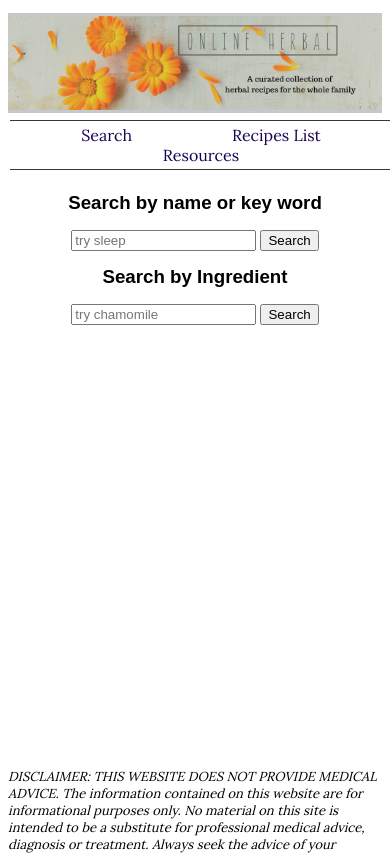
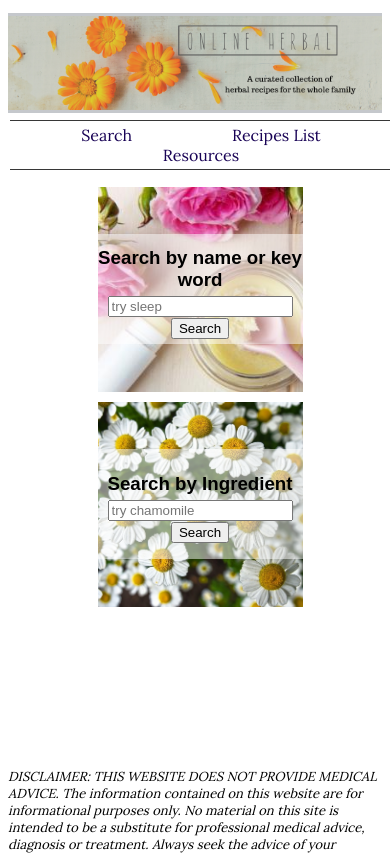
Before and after one commit to jamrod/herbal-remedy-finder, a Django app: page / in a window 390 px wide. Shown: the top 854 px of the page. Run offline with Django 3.2, Linux system fonts and the light colour scheme; some web fonts are replaced.

Commit message:
updated static files, live site

```diff
--- a/static/css/style.css
+++ b/static/css/style.css
@@ -1,5 +1,4 @@
 body {
-  /* background-color: rgb(73, 26, 73); */
   font-family: "Lora", serif;
 }
 
@@ -7,8 +6,7 @@ body {
   display: flex;
   flex-direction: column;
   align-content: space-between;
-  /* background-color: white; */
-  background-color:white; rgb(231, 225, 225);
+  background-color: white;
   min-height: 90vh;
 }
 
@@ -91,7 +89,7 @@ a:hover {
   color: rgb(11, 82, 46);
 }
 
-.no-line{
+.no-line {
   text-decoration: none;
 }
 
@@ -146,7 +144,10 @@ ul {
 }
 
 .home {
+  width: 100%;
+  height: 100%;
   margin: 5px;
+  justify-content: center;
 }
 
 .instructions {
@@ -162,12 +163,56 @@ ul {
   border-bottom: 1px solid lightslategray;
 }
 
-.instructional-links{
+.instructional-links {
   padding: 0 10px;
 }
 
 .disclaimer {
-    width: 100%
+  width: 100%;
+}
+
+#top-grid {
+  width: 1000px;
+  display: grid;
+  grid-template-columns: 2;
+  grid-template-rows: 1;
+  gap: 10%;
+  margin: 2%;
+}
+
+#by-name {
+  background-image: url(../img/SearchByName.jpg);
+  grid-row: 1;
+  grid-column: 1;
+}
+
+#by-ingredient {
+  background-image: url(../img/SearchByIngredient.jpg);
+  grid-row: 1;
+  grid-column: 2;
+}
+
+.form-container {
+  width: 300px;
+  height: 290px;
+  padding: 1%;
+  margin: 1%;
+  justify-content: center;
+  align-items: center;
+  background-size: contain;
+  background-repeat: no-repeat;
+  background-position: center;
+  justify-self: center;
+}
+
+.inner-container {
+  width: 90%;
+  height: 100px;
+  background-color: rgba(255, 255, 255, 0.5);
+  display: flex;
+  justify-content: center;
+  padding: 2%;
+  margin: 2%;
 }
 
 @media only screen and (max-width: 1050px) {
@@ -177,6 +222,15 @@ ul {
 
   .detail-page {
     width: 100%;
+  }
+
+  #top-grid {
+    width: auto;
+    gap: 5px;
+  }
+  .form-container {
+    height: 225px;
+    width: 250px;
   }
 }
 
@@ -192,8 +246,22 @@ ul {
     padding: 0 20px;
   }
 
-
   .centered {
     width: 100%;
   }
+
+  #top-grid {
+    display: flex;
+    flex-direction: column;
   }
+
+  .form-container {
+    height: 200px;
+    width: 250px;
+  }
+
+  .inner-container h3 {
+    padding-bottom: 2px;
+    margin: 2px;
+  }
+}
```
Lines whose indentation alone changed are shown as unchanged.
